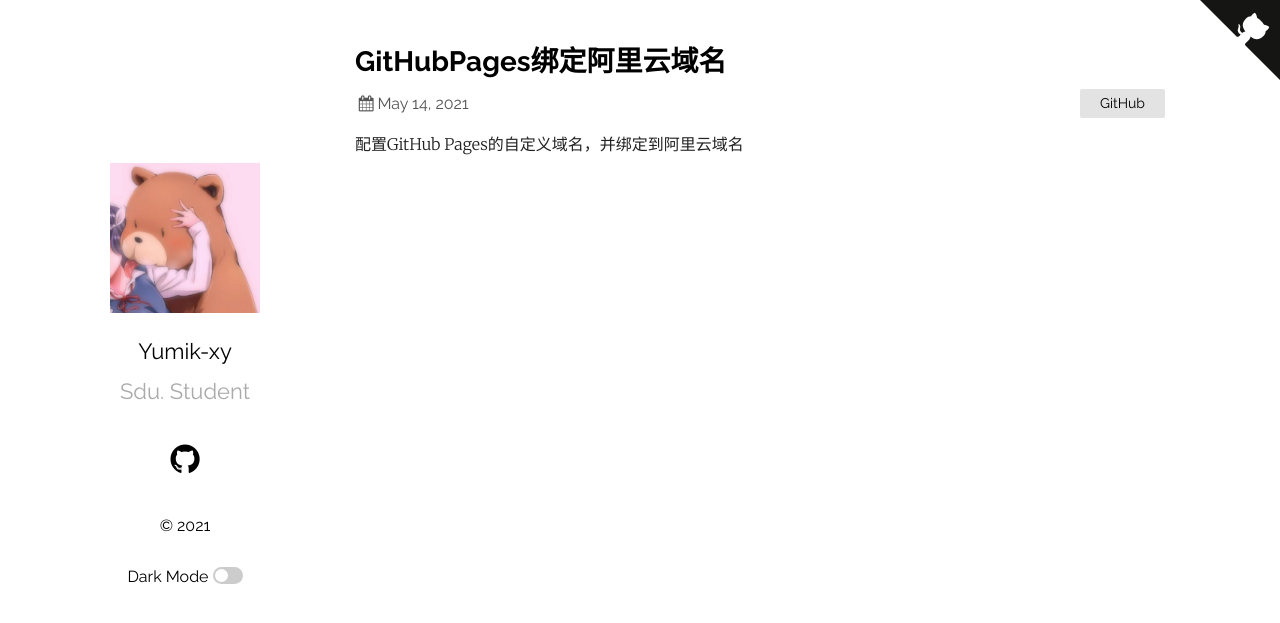
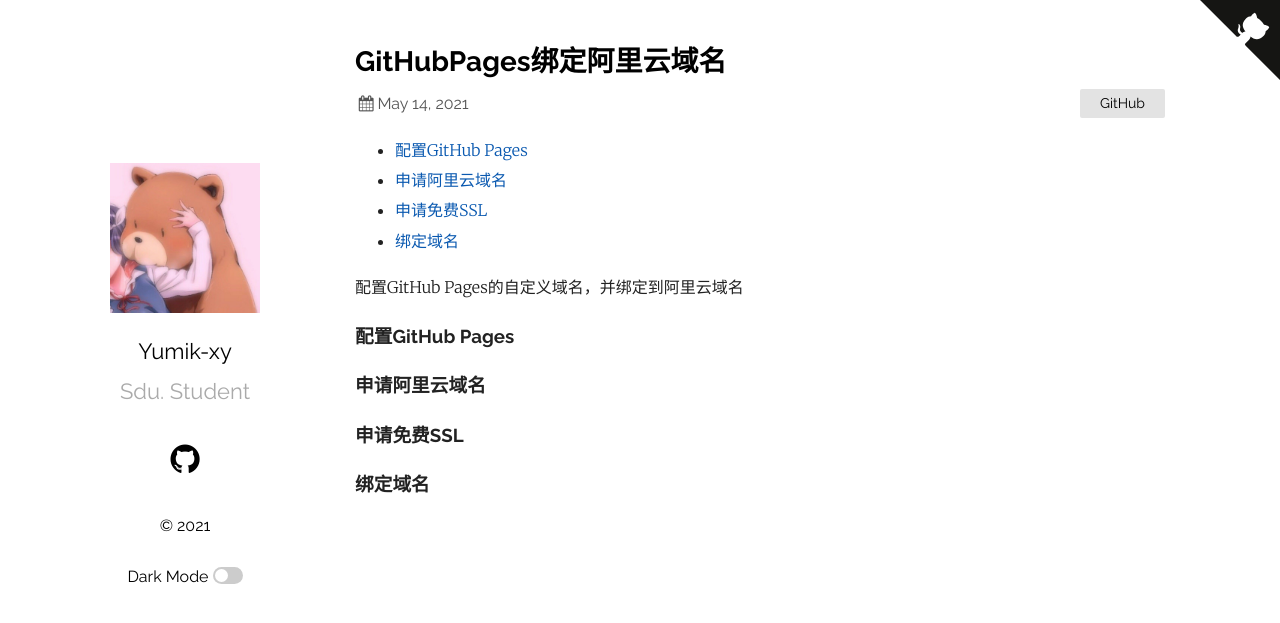
Before and after one commit to Yumik-xy/Yumik-xy.github.io, a Jekyll site: the page built from _posts/2021-05-14-GitHubPages绑定阿里云域名.md, in a window 1280 px wide. Shown: the top 623 px of the page. Built offline with Jekyll 4.4.1, drawn with Linux system fonts in a browser that asks for light colours; comment, search, counter and statistics services are not loaded.

Commit message:
Update 2021-05-14-GitHubPages绑定阿里云域名.md

```diff
--- a/_posts/2021-05-14-GitHubPages绑定阿里云域名.md
+++ b/_posts/2021-05-14-GitHubPages绑定阿里云域名.md
@@ -11,3 +11,11 @@
 配置GitHub Pages的自定义域名，并绑定到阿里云域名
 
 <!-- ![](https://latex.codecogs.com/gif.latex?) -->
+
+### 配置GitHub Pages
+
+### 申请阿里云域名
+
+### 申请免费SSL
+
+### 绑定域名
```
